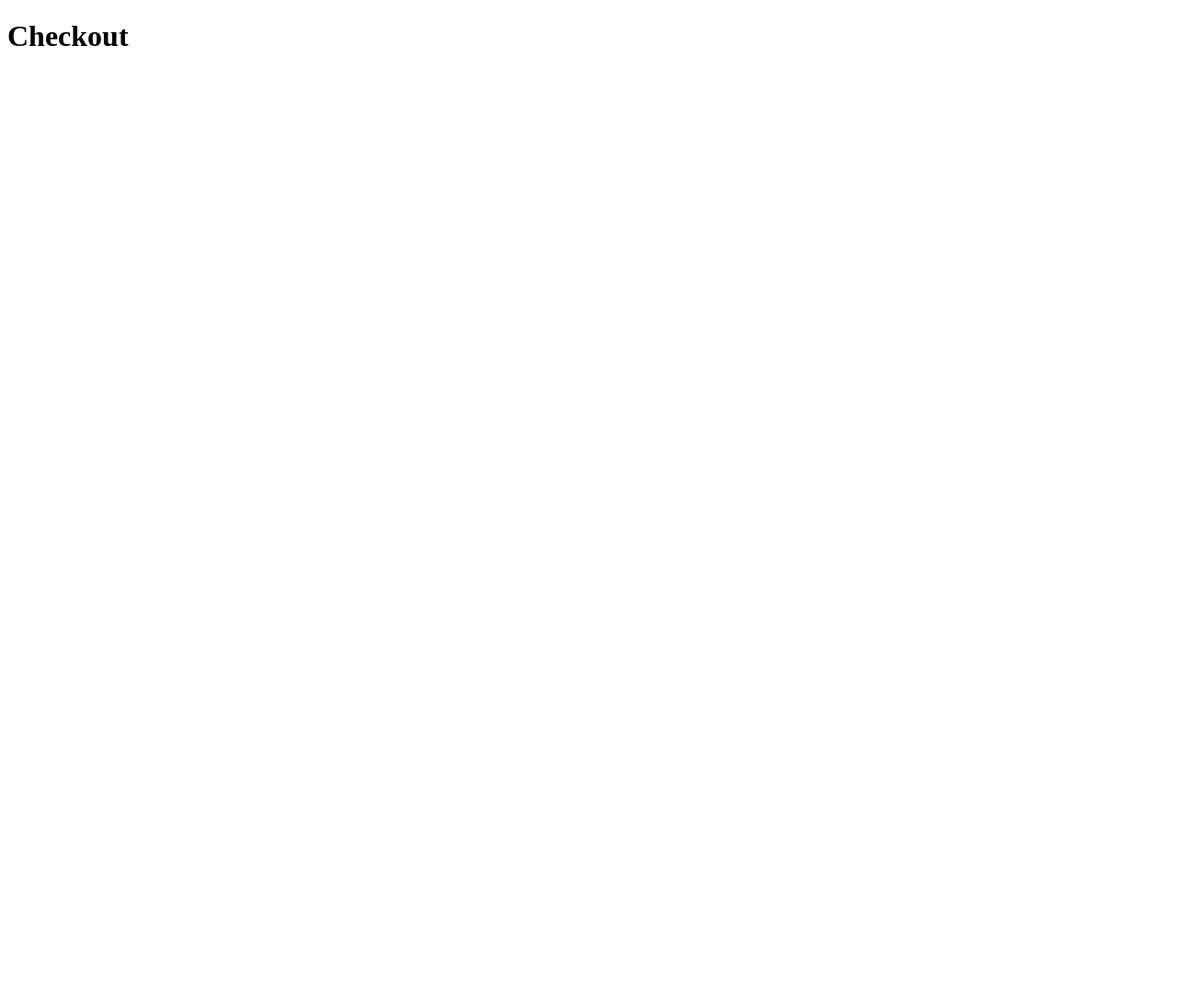
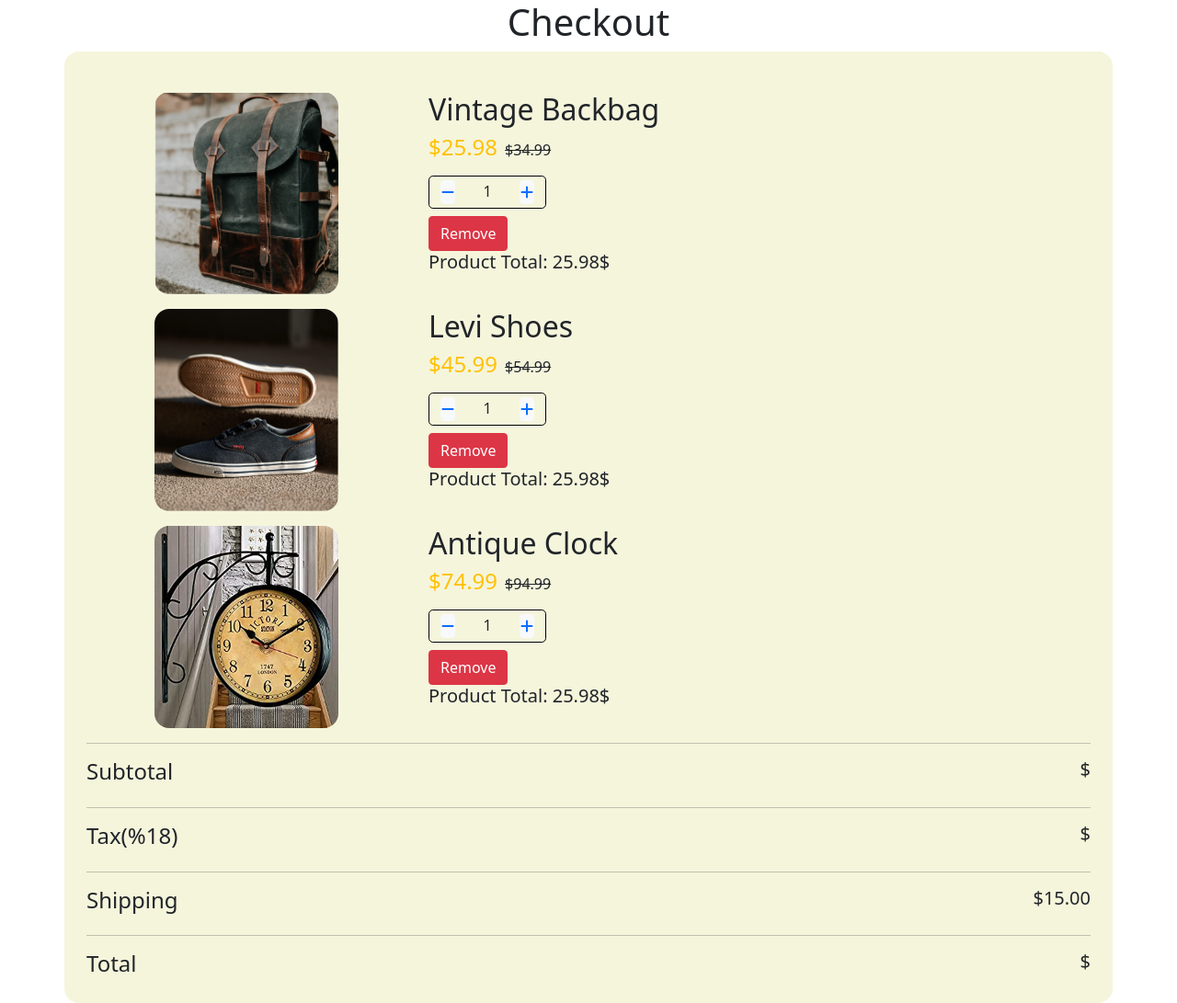
Before and after one commit to Mehmetaliatun/checkout-page-2, a plain HTML site: page index.html in a window 1280 px wide. Shown: the whole page at 92% size. Before the commit the page ends 800 px from the top, so only its background shows below. Drawn offline with nearby package versions, Linux system fonts and the light colour scheme.

Commit message:
page design

```diff
--- a/index.html
+++ b/index.html
@@ -4,11 +4,118 @@
     <meta charset="UTF-8" />
     <meta http-equiv="X-UA-Compatible" content="IE=edge" />
     <meta name="viewport" content="width=device-width, initial-scale=1.0" />
-    <title>Checkout-Page</title>
+    <title>Document</title>
+    <link
+      href="https://cdn.jsdelivr.net/npm/bootstrap@5.0.2/dist/css/bootstrap.min.css"
+      rel="stylesheet"
+      integrity="sha384-EVSTQN3/azprG1Anm3QDgpJLIm9Nao0Yz1ztcQTwFspd3yD65VohhpuuCOmLASjC"
+      crossorigin="anonymous"
+    />
+    <link rel="stylesheet" href="https://cdnjs.cloudflare.com/ajax/libs/font-awesome/6.2.0/css/all.min.css" integrity="sha512-xh6O/CkQoPOWDdYTDqeRdPCVd1SpvCA9XXcUnZS2FmJNp1coAFzvtCN9BmamE+4aHK8yyUHUSCcJHgXloTyT2A==" crossorigin="anonymous" referrerpolicy="no-referrer" />
+    <link rel="stylesheet" href="style.css">
   </head>
   <body>
-    <header>
-      <h1>Checkout</h1>
-    </header>
+    <header class="text-center">
+        <h1>Checkout</h1>
+    </headder>
+    <main class="container">
+        <section class="container mt-4">
+            <div class="row mb-3">
+                <div class="col-4">
+                    <img  src="img/photo1.png" alt="" width="200px" height="220px" >
+                </div>
+                <div class="col-4 text-start">
+                    <h2>Vintage Backbag</h2>
+                    <p><span class="h4 text-warning">$25.98</span><span class="text-decoration-line-through p-2">$34.99</span></p>
+                    <div class="count p-1 rounded-3" >
+                        <a class="border border-light bg-light ms-2 rounded-2" href=""><i class="fa-solid fa-minus"></i></a>
+                        <span id="count1">1</span>
+                        <a class="border border-light bg-light me-2 rounded-2" href=""><i class="fa-solid fa-plus"></i></a>
+                    </div>
+                    <div id="remove1" class="mt-2">
+                        <button class="btn btn-danger ">Remove</button>
+                    </div>
+                    <div id="pTotal1">
+                        <h5>Product Total: <span>25.98$</span></h5>
+                    </div>
+                </div>
+
+            </div>
+            <div class="row mb-3">
+                <div class="col-4">
+                    <img  src="img/photo2.png" alt="" width="200px" height="220px" >
+                </div>
+                <div class="col-4 text-start">
+                    <h2>Levi Shoes</h2>
+                    <p><span class="h4 text-warning">$45.99</span><span class="text-decoration-line-through p-2">$54.99</span></p>
+                    <div class="count p-1 rounded-3" >
+                        <a class="border border-light bg-light ms-2 rounded-2" href=""><i class="fa-solid fa-minus"></i></a>
+                        <span id="count2">1</span>
+                        <a class="border border-light bg-light me-2 rounded-2" href=""><i class="fa-solid fa-plus"></i></a>
+                    </div>
+                    <div id="remove2" class="mt-2">
+                        <button class="btn btn-danger ">Remove</button>
+                    </div>
+                    <div id="pTotal2">
+                        <h5>Product Total: <span>25.98$</span></h5>
+                    </div>
+                </div>
+
+            </div>
+            <div class="row mb-3">
+                <div class="col-4 ">
+                    <img  src="img/photo3.jpg" alt="" width="200px" height="220px">
+                </div>
+                <div class="col-4 text-start">
+                    <h2>Antique Clock</h2>
+                    <p><span class="h4 text-warning">$74.99</span><span class="text-decoration-line-through p-2">$94.99</span></p>
+                    <div class="count p-1 rounded-3" >
+                        <a class="border border-light bg-light ms-2 rounded-2" href=""><i class="fa-solid fa-minus"></i></a>
+                        <span id="count3">1</span>
+                        <a class="border border-light bg-light me-2 rounded-2" href=""><i class="fa-solid fa-plus"></i></a>
+                    </div>
+                    <div id="remove3" class="mt-2">
+                        <button class="btn btn-danger ">Remove</button>
+                    </div>
+                    <div id="pTotal3">
+                        <h5>Product Total: <span>25.98$</span></h5>
+                    </div>
+                </div>
+
+            </div>
+
+        </section>
+        <section class="">
+            <div class=" container ">
+                <hr>
+                <div class=" d-flex justify-content-between" >
+
+                    <h4>Subtotal </h4> <h5>$</h5>
+                </div>
+                <hr>
+                <div class="d-flex justify-content-between ">
+                    <h4>Tax(%18) </h4> <h5>$</h5>
+                </div>
+                <hr>
+                <div class=" d-flex  justify-content-between">
+                    <h4>Shipping </h4> <h5>$15.00</h5>
+                </div>
+                <hr>
+                <div class="d-flex  justify-content-between">
+                    <h4>Total </h4> <h5>$</h5>
+                </div>
+
+
+            </div>
+
+
+        </section>
+    </main>
+
   </body>
+  <script
+    src="https://cdn.jsdelivr.net/npm/bootstrap@5.0.2/dist/js/bootstrap.bundle.min.js"
+    integrity="sha384-MrcW6ZMFYlzcLA8Nl+NtUVF0sA7MsXsP1UyJoMp4YLEuNSfAP+JcXn/tWtIaxVXM"
+    crossorigin="anonymous"
+  ></script>
 </html>
--- /dev/null
+++ b/style.css
@@ -0,0 +1,14 @@
+.count {
+  border: 1px solid black;
+  display: flex;
+  justify-content: space-between;
+  width: 8rem;
+}
+main {
+  background-color: beige;
+  padding: 20px;
+  border-radius: 1rem;
+}
+img {
+  border-radius: 1rem;
+}
```
